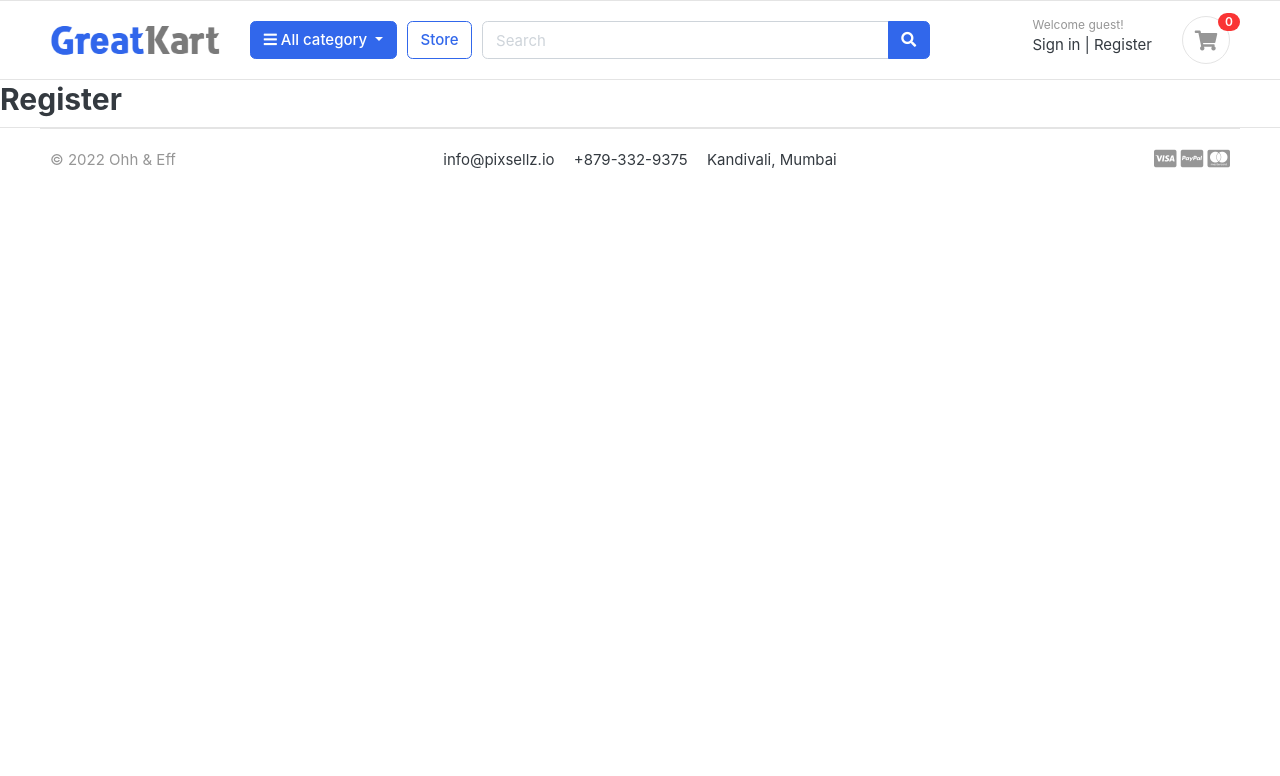
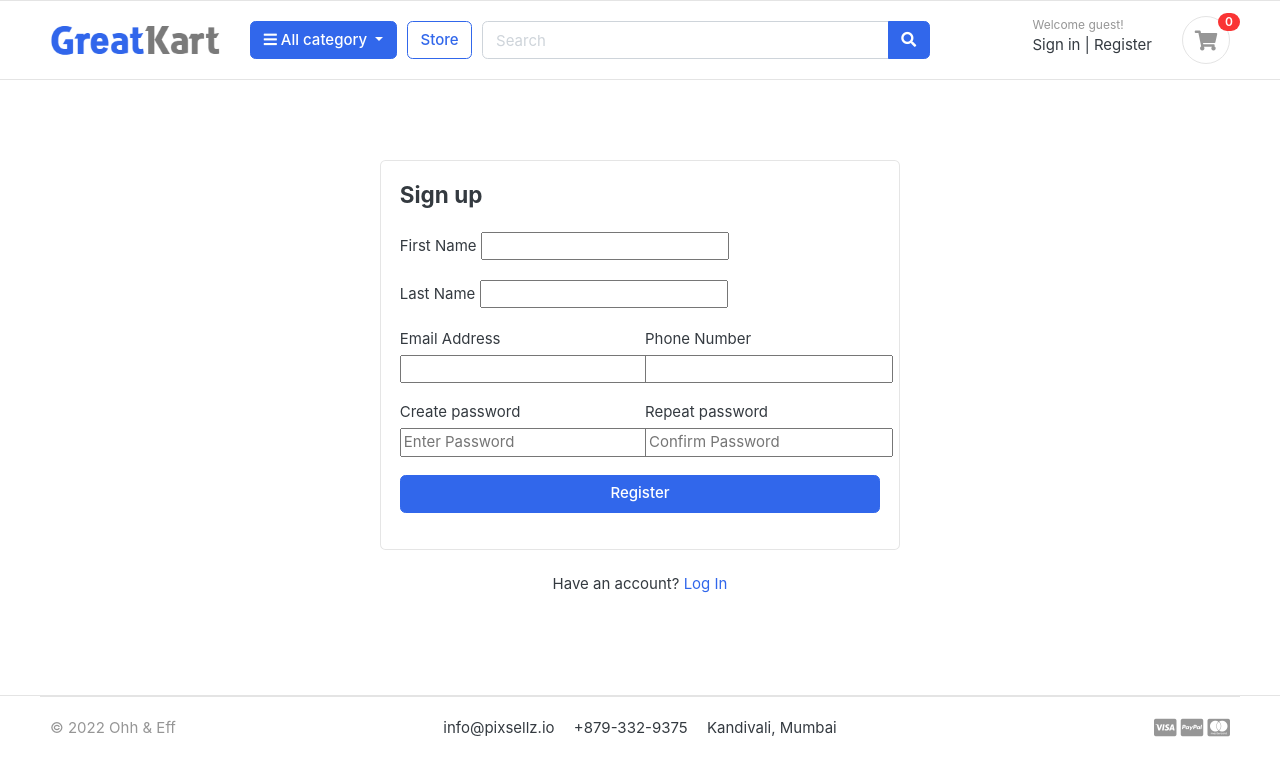
Before and after one commit to beingyoyo/e-commerce, a Django app: page /accounts/register/ in a window 1280 px wide. Shown: the top 776 px of the page. Run offline with Django 4.2, Linux system fonts and the light colour scheme; data comes from the database, SQL or seed files in the repository; data that the repository does not hold is empty; some libraries are stand-ins or nearby versions; some web fonts are replaced.

Commit message:
password and confirm password changes

```diff
--- /dev/null
+++ b/accounts/forms.py
@@ -0,0 +1,15 @@
+from django import forms
+from .models import Account
+
+class RegistrationForm(forms.ModelForm):
+    password = forms.CharField(widget=forms.PasswordInput(attrs={
+        'placeholder' : 'Enter Password'
+    }))
+
+    confirm_password = forms.CharField(widget=forms.PasswordInput(attrs={
+        'placeholder' : 'Confirm Password'
+    }))
+
+    class Meta:
+        model = Account
+        fields = ['first_name', 'last_name', 'phone_number', 'email', 'password']
--- a/accounts/views.py
+++ b/accounts/views.py
@@ -1,8 +1,14 @@
 from django.shortcuts import render
+
+from .forms import RegistrationForm
 
 # Create your views here.
 def register(request):
-    return render(request, template_name='accounts/register.html')
+    form = RegistrationForm()
+    context = {
+        'form' : form
+    }
+    return render(request, template_name='accounts/register.html', context=context)
 
 def login(request):
     return render(request, template_name='accounts/login.html')
--- a/templates/accounts/register.html
+++ b/templates/accounts/register.html
@@ -1,5 +1,61 @@
 {% extends 'base.html' %}
 {% load static %}
 {% block content %}
-    <h2>Register</h2>
+
+<section class="section-content padding-y">
+
+    <!-- ============================ COMPONENT REGISTER   ================================= -->
+        <div class="card mx-auto" style="max-width:520px; margin-top:40px;">
+          <article class="card-body">
+            <header class="mb-4"><h4 class="card-title">Sign up</h4></header>
+            <form action="{% url 'register' %}" method='POST'>
+                {% csrf_token %}
+
+                    <div class="form-row">
+                        <div class="col form-group">
+                            <label>First Name</label>
+                              {{form.first_name}}
+                        </div> <!-- form-group end.// -->
+                        <div class="col form-group">
+                            <label>Last Name</label>
+                                {{form.last_name}}
+                        </div> <!-- form-group end.// -->
+                    </div> <!-- form-row end.// -->
+
+                    <div class="form-row">
+                        <div class="form-group col-md-6">
+                          <label>Email Address</label>
+                            {{form.email}}
+
+                        </div> <!-- form-group end.// -->
+                        <div class="form-group col-md-6">
+                          <label>Phone Number</label>
+                          {{form.phone_number}}
+                        </div> <!-- form-group end.// -->
+                    </div> <!-- form-row.// -->
+
+                    <div class="form-row">
+                        <div class="form-group col-md-6">
+                            <label>Create password</label>
+                            {{form.password}}
+                        </div> <!-- form-group end.// -->
+                        <div class="form-group col-md-6">
+                            <label>Repeat password</label>
+                            {{form.confirm_password}}
+                        </div> <!-- form-group end.// -->
+                    </div>
+                    <div class="form-group">
+                        <button type="submit" class="btn btn-primary btn-block"> Register  </button>
+                    </div> <!-- form-group// -->
+
+                </form>
+            </article><!-- card-body.// -->
+        </div> <!-- card .// -->
+        <p class="text-center mt-4">Have an account? <a href="">Log In</a></p>
+        <br><br>
+    <!-- ============================ COMPONENT REGISTER  END.// ================================= -->
+
+
+    </section>
+
 {% endblock %}
```
